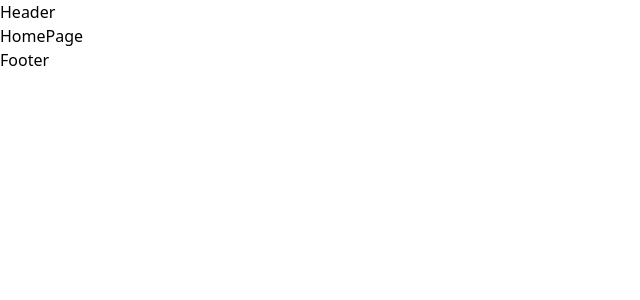
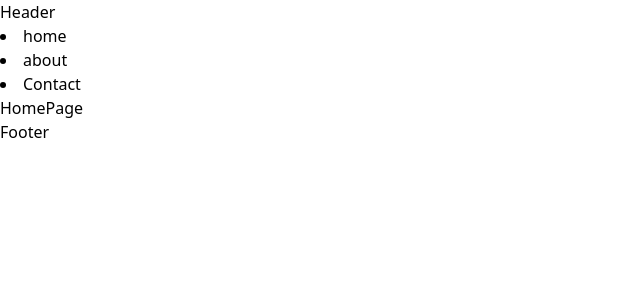
Before and after one commit to RohitTheCoderr/S_R_C_E_M, a React (Vite) app: page / in a window 1280 px wide. Shown: the top 300 px of the page, without its empty margins (0-640 px from the left). Built offline with nearby package versions, Linux system fonts and the light colour scheme.

Commit message:
craete navbar

```diff
--- a/src/layouts/header/Header.jsx
+++ b/src/layouts/header/Header.jsx
@@ -1,6 +1,11 @@
+import Navbar from "../navbar/Navbar"
+
 const Header = () => {
   return (
+   <>
     <div className="fixed top-0 w-screen flex justify-center">Header</div>
+    <Navbar/>
+   </>
   )
 }
 
--- a/src/layouts/navbar/Navbar.jsx
+++ b/src/layouts/navbar/Navbar.jsx
@@ -1,6 +1,26 @@
-const Navbar = () => {
+import React from 'react'
+import { Link, NavLink } from "react-router-dom";
+function Navbar() {
   return (
-    <div>Navbar</div>
+    <div>
+      <div>
+        <li className="list-none font-semibold">
+          <NavLink to={'/contact'} className={({ isActive }) => `text-[9px] text-[#071952] sm:text-[13px] md:text-[15px] lg:text-[18px] xl:text-[20px] uppercase relative after:content-[''] after:absolute after:left-0 after:bottom-0 after:h-[0.8px] sm:after:h-[1px] md:after:h-[1px] lg:after:h-[2px] after:w-1/2 after:bg-[#37b7c3] ${isActive ? 'after:block' : 'after:hidden'}`}>
+            home
+          </NavLink>
+        </li>
+        <li className="list-none font-semibold">
+          <NavLink to={'/contact'} className={({ isActive }) => `text-[9px] text-[#071952] sm:text-[13px] md:text-[15px] lg:text-[18px] xl:text-[20px] uppercase relative after:content-[''] after:absolute after:left-0 after:bottom-0 after:h-[0.8px] sm:after:h-[1px] md:after:h-[1px] lg:after:h-[2px] after:w-1/2 after:bg-[#37b7c3] ${isActive ? 'after:block' : 'after:hidden'}`}>
+            about
+          </NavLink>
+        </li>
+        <li className="list-none font-semibold">
+          <NavLink to={'/contact'} className={({ isActive }) => `text-[9px] text-[#071952] sm:text-[13px] md:text-[15px] lg:text-[18px] xl:text-[20px] uppercase relative after:content-[''] after:absolute after:left-0 after:bottom-0 after:h-[0.8px] sm:after:h-[1px] md:after:h-[1px] lg:after:h-[2px] after:w-1/2 after:bg-[#37b7c3] ${isActive ? 'after:block' : 'after:hidden'}`}>
+            Contact
+          </NavLink>
+        </li>
+      </div>
+    </div>
   )
 }
 
```
